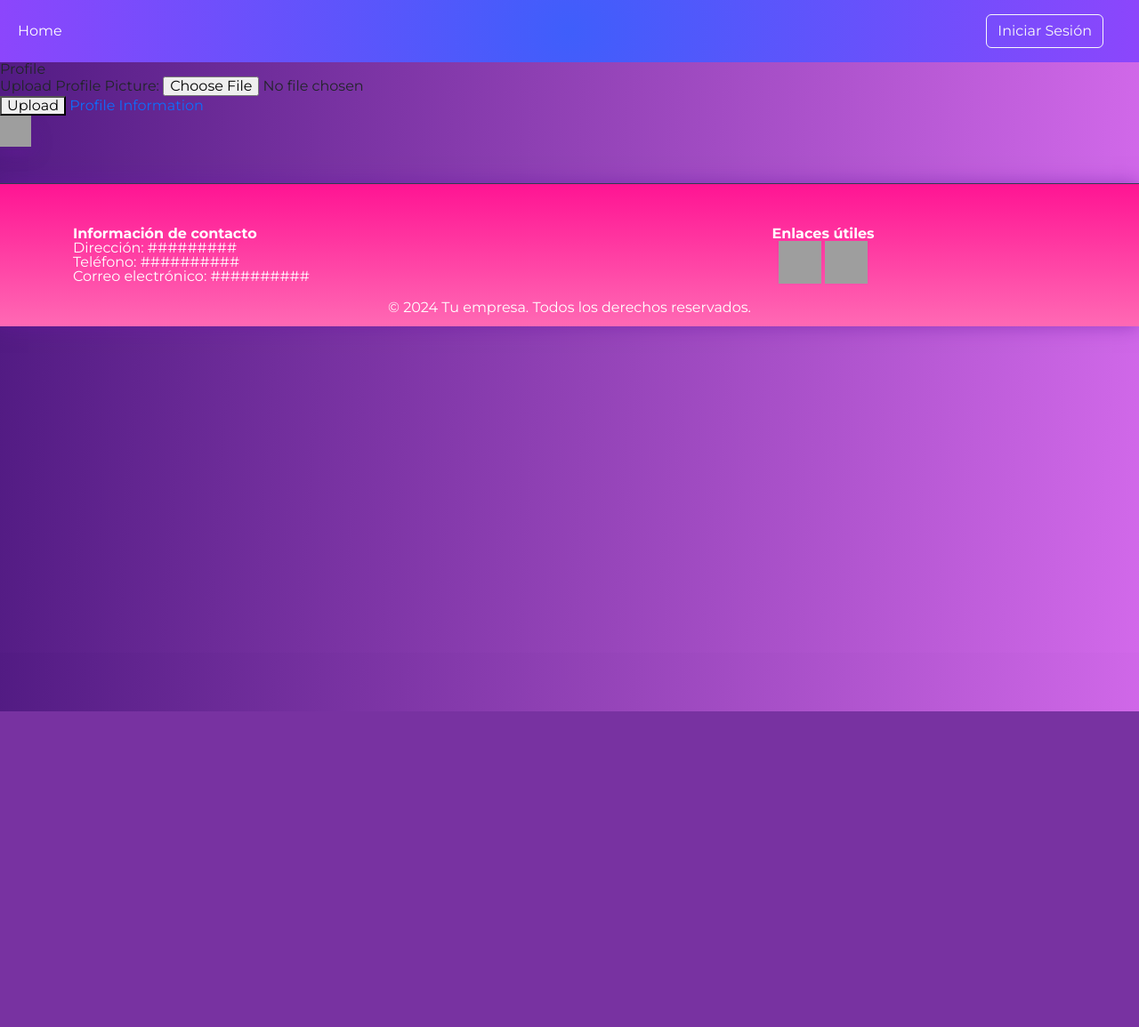
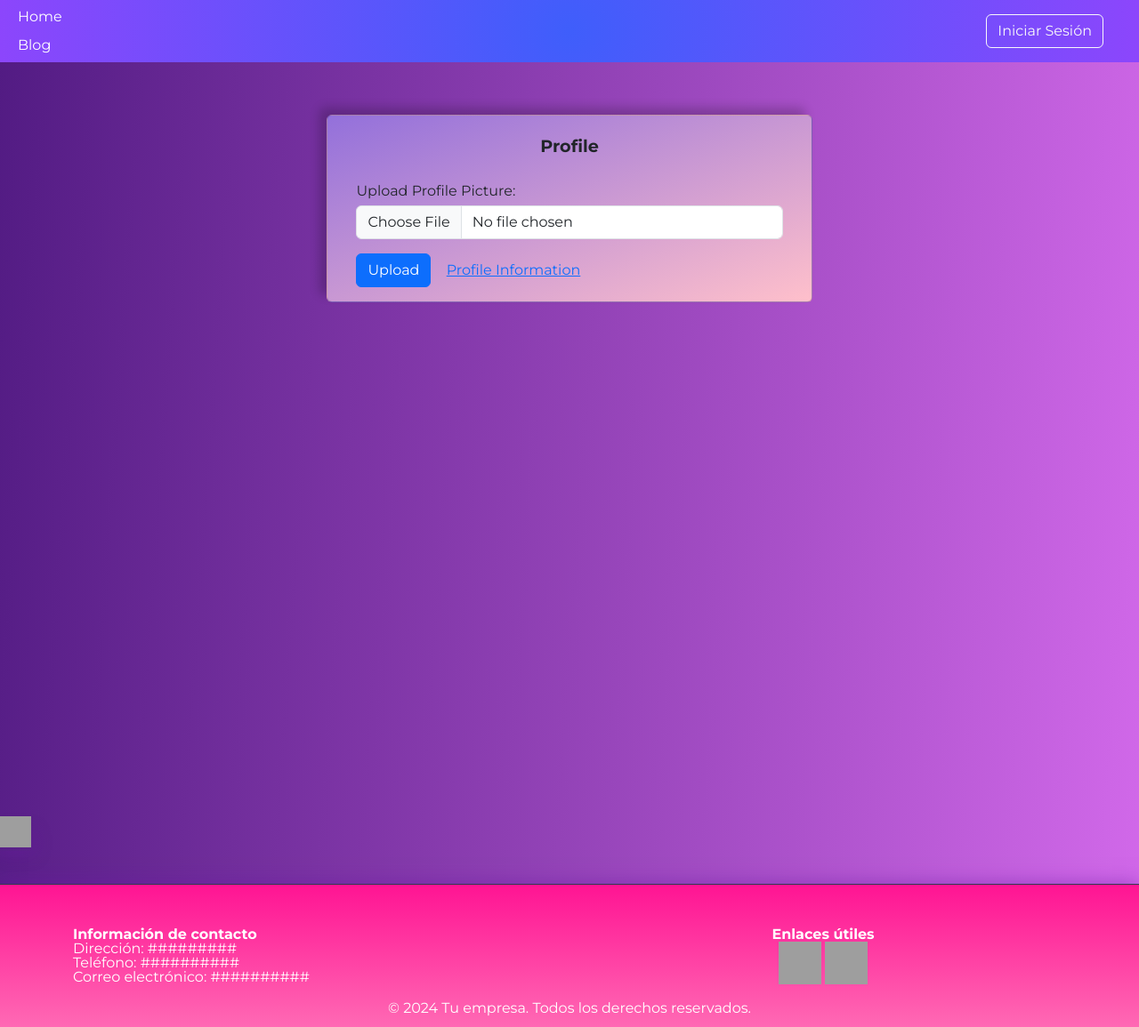
Before and after one commit to Blandskron/PortafolioCursoOnlineDjango, a Django app: template portafolio/authapp/templates/authapp/profile.html in a window 1280 px wide. Shown: the whole page at 89% size. Before the commit the page ends 800 px from the top, so only its background shows below. Run offline with Django 5.2, Linux system fonts and the light colour scheme; the template is opened without the code that fills it, so the values that code supplies are empty; parts of the project's set-up code (start-up, migrations or seed data) failed here and were passed over; grey boxes are pictures that could not be loaded.

Commit message:
mejoras en htmls

```diff
--- a/portafolio/authapp/templates/authapp/profile.html
+++ b/portafolio/authapp/templates/authapp/profile.html
@@ -4,29 +4,29 @@
 {% block title %}Profile{% endblock %}
 
 {% block content %}
-    <div>
-        <div>
-            <div>
-                <div>
-                    <div>
-                        <h2>Profile</h2>
+<div class="container mt-5 main-container">
+    <div class="row justify-content-center">
+        <div class="col-md-6">
+            <div class="card">
+                <div class="card-header">
+                    <h1 class="card-title text-center">Profile</h1>
                 </div>
-                    <div>
+                <div class="card-body">
                     {% for message in messages %}
                         {% if message.tags == 'success' %}
-                                <div>
+                            <div class="alert alert-success">
                                 {{ message }}
                             </div>
                         {% endif %}
                     {% endfor %}
                     <form method="post" enctype="multipart/form-data">
                         {% csrf_token %}
-                            <div>
-                                <label for="profile_picture">Upload Profile Picture:</label>
-                                <input type="file" name="profile_picture">
+                        <div class="mb-3">
+                            <label for="profile_picture" class="form-label">Upload Profile Picture:</label>
+                            <input type="file" name="profile_picture" class="form-control">
                         </div>
-                            <button type="submit" >Upload</button>
-                            <a href="{% url 'profileinfo' %}">Profile Information</a>
+                        <button type="submit" class="btn btn-primary">Upload</button>
+                        <a href="{% url 'profileinfo' %}" class="btn btn-link">Profile Information</a>
                     </form>
                 </div>
             </div>
--- a/portafolio/templates/header.html
+++ b/portafolio/templates/header.html
@@ -3,6 +3,7 @@
         <ul class="navbar-nav">
             <li class="nav-item">
                 <a class="nav-link navbar-element" href="{% url 'home' %}">Home</a>
+                <a class="nav-link navbar-element" href="{% url 'blog' %}">Blog</a>
             </li>
         </ul>
         <button class="navbar-toggler" type="button" data-bs-toggle="collapse" data-bs-target="#navbarText"
```
Also changed, not shown: portafolio/authapp/templates/authapp/profileinfo.html (+9 -10 lines), portafolio/blogapp/migrations/0001_initial.py (added), portafolio/media/profile_pictures/Vana_Studio_-_Close_up_digital_painting_of___in_a_neon_cyberpunk_settin_VX4pSPr.png (added), portafolio/media/profile_pictures/Vana_Studio_-_Close_up_digital_painting_of___in_a_neon_cyberpunk_settin_ydQPwyO.png (added). Lines whose indentation alone changed are shown as unchanged.
